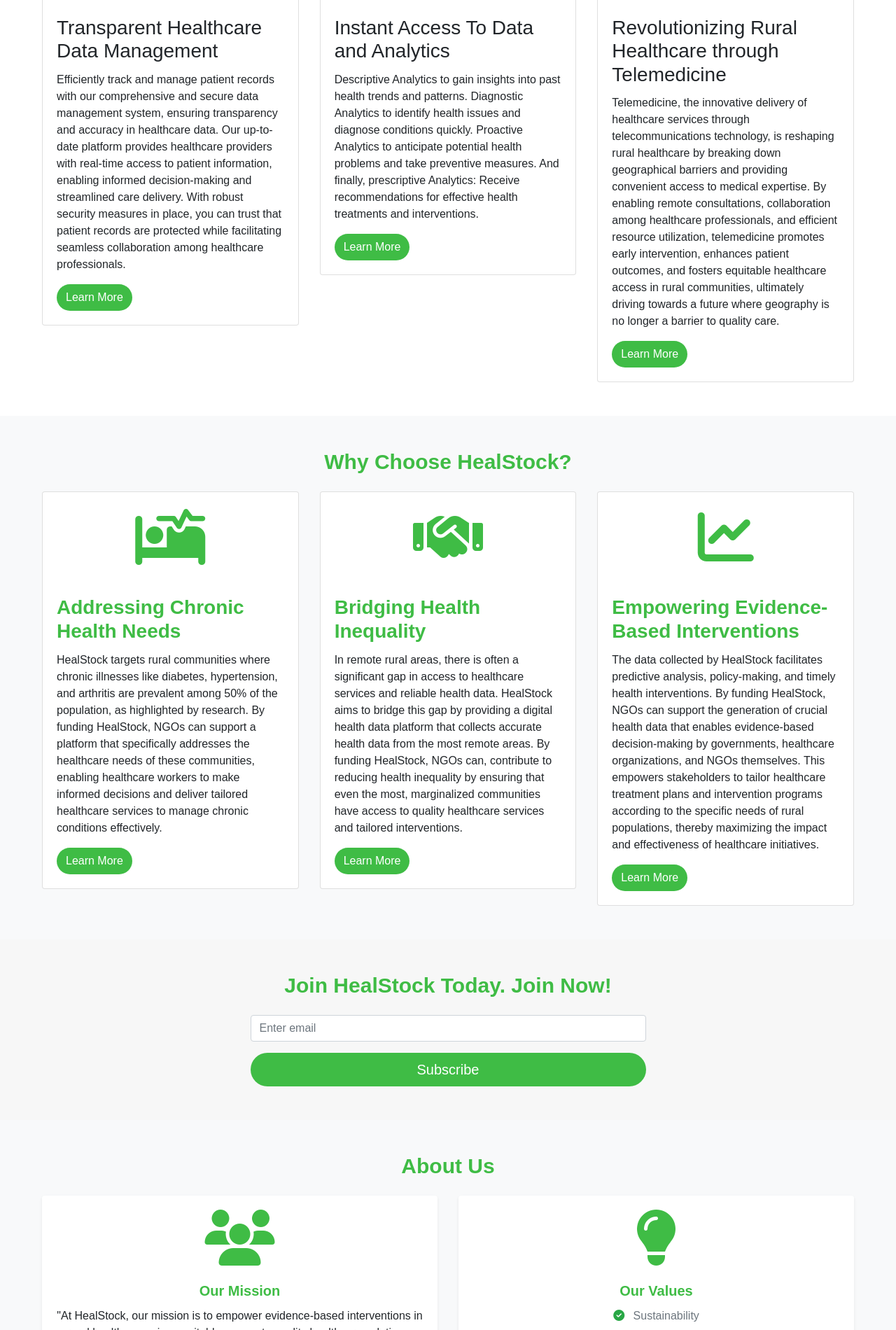
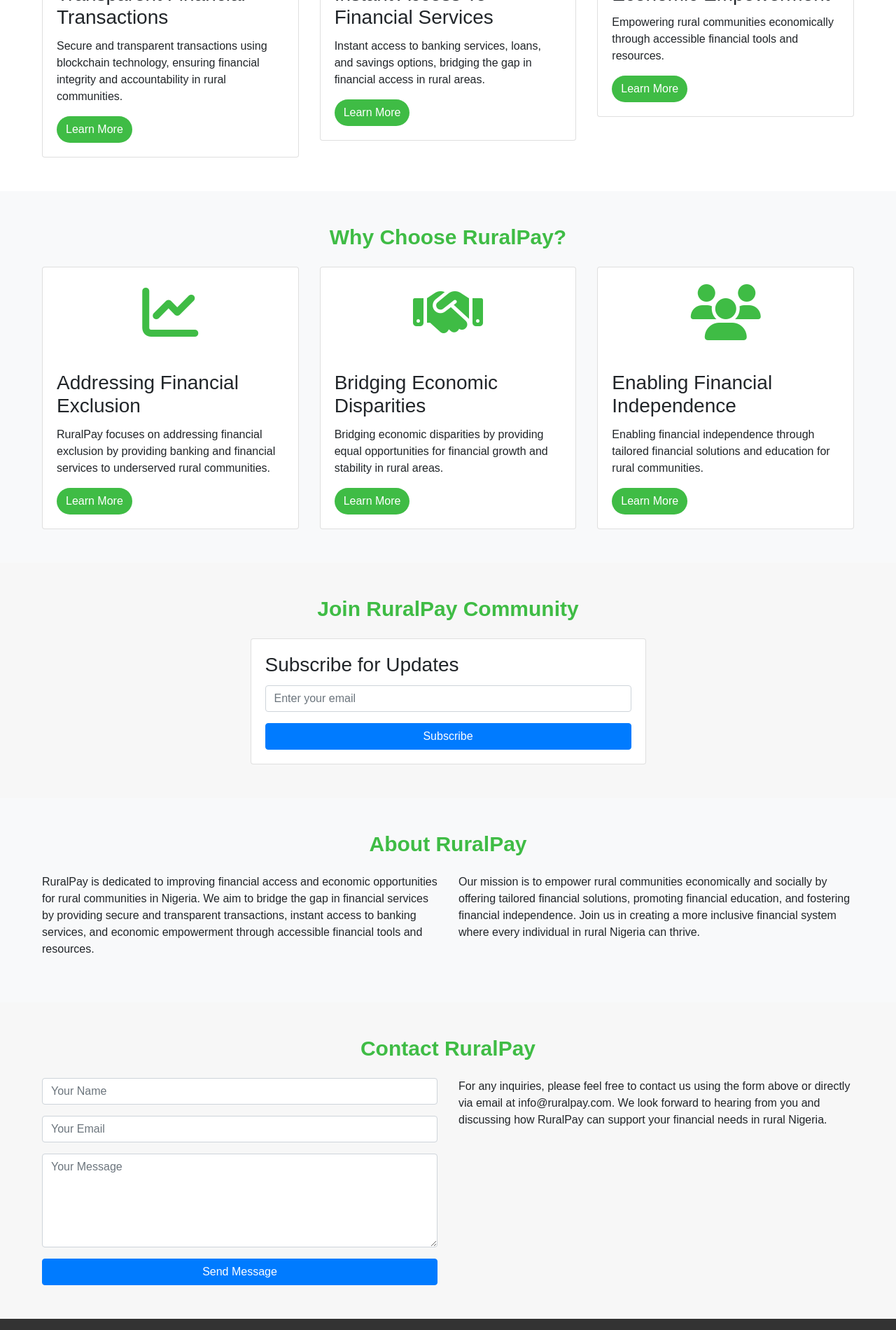
Before and after one commit to Nahsc0/RuralPay, a plain HTML site: page index.html in a window 1280 px wide. Shown: the part 900-2800 px from the top of the page at 70% size. Drawn offline with nearby package versions, Linux system fonts and the light colour scheme.

Commit message:
app updated

```diff
--- a/index.html
+++ b/index.html
@@ -3,7 +3,7 @@
 <head>
   <meta charset="UTF-8">
   <meta name="viewport" content="width=device-width, initial-scale=1.0">
-  <title>HealStock</title>
+  <title>RuralPay - Financial Inclusion</title>
   <link rel="stylesheet" href="https://maxcdn.bootstrapcdn.com/bootstrap/4.5.2/css/bootstrap.min.css">
   <link rel="stylesheet" href="https://cdnjs.cloudflare.com/ajax/libs/font-awesome/6.5.1/css/all.min.css">
   <link rel="stylesheet" href="assets/styles.css">
@@ -14,7 +14,7 @@
   <nav class="navbar navbar-expand-lg navbar-light bg-light">
     <div class="container">
       <div class="navbar-brand" id="top">
-            <a href="#"><img src="images/healstock.png" alt="HealStock Logo" class="img-fluid"></a>
+        <a href="#"><img src="images/RuralPayLogo.jpg" alt="RuralPay Logo" class="img-fluid"></a>
       </div>
       <button class="navbar-toggler" type="button" data-toggle="collapse" data-target="#navbarNav" aria-controls="navbarNav" aria-expanded="false" aria-label="Toggle navigation">
         <span class="navbar-toggler-icon"></span>
@@ -25,7 +25,7 @@
             <a class="nav-link links" href="#features">Key Features</a>
           </li>
           <li class="nav-item">
-            <a class="nav-link links" href="#why-choose">Why Choose HealStock?</a>
+            <a class="nav-link links" href="#why-choose">Why Choose RuralPay?</a>
           </li>
           <li class="nav-item">
             <a class="nav-link links" href="#community">Join Us</a>
@@ -47,18 +47,17 @@
       <div class="carousel-item active">
         <img src="images/img2.jpg" class="d-block w-100" alt="Slide 1">
         <div class="carousel-caption d-none d-md-block text-shadow">
-          <h1><strong class="hero-text">Welcome to HealStock</strong></h1>
-          <p>Your Solution for Promoting, Quality, Effective and Sustainable Rural Health-care</p>
+          <h1><strong class="hero-text">Welcome to RuralPay</strong></h1>
+          <p>Your Gateway to Financial Inclusion in Rural Nigeria</p>
         </div>
       </div>
       <div class="carousel-item">
         <img src="images/blockchain.jpg" class="d-block w-100" alt="Slide 2">
         <div class="carousel-caption d-none d-md-block text-shadow">
-          <h1><strong class="hero-text">Cloud Database Storage</strong></h1>
-          <p>Empowering Rural Healthcare Access</p>
+          <h1><strong class="hero-text">Empowering Rural Financial Access</strong></h1>
+          <p>Using Blockchain for Secure and Transparent Transactions</p>
         </div>
       </div>
-
       <!-- Add more slides as needed -->
     </div>
     <a class="carousel-control-prev" href="#hero" role="button" data-slide="prev">
@@ -69,8 +68,7 @@
       <span class="carousel-control-next-icon" aria-hidden="true"></span>
       <span class="sr-only">Next</span>
     </a>
-  </section><br><br>
-
+  </section>
 
   <!-- Key Features Section -->
   <section id="features" class="py-5">
@@ -79,110 +77,80 @@
       <div class="row">
         <div class="col-md-4">
           <div class="card">
-                <!-- <img src="images/img2.jpg" class="card-img-top" alt="Feature 1 Image"> -->
             <i class="fas fa-solid fa-link fa-5x mt-4 mb-4 card-img-top" style="color: #3fbc45; text-align: center;"></i>
             <div class="card-body">
-                    <h3 class="card-title">Transparent Healthcare Data Management</h3>
+              <h3 class="card-title">Transparent Financial Transactions</h3>
               <p class="card-text">
-                      Efficiently track and manage patient records with our comprehensive and secure data management system, ensuring transparency and accuracy in healthcare data. Our up-to-date platform provides healthcare providers with real-time access to patient information, enabling informed decision-making and streamlined care delivery. With robust security measures in place, you can trust that patient records are protected while facilitating seamless collaboration among healthcare professionals.</p>
-                    <a href="#" class="btn intBtn">Learn More</a>
-                </div>
-            </div>
-        </div>
-
-        <div class="col-md-4">
-            <div class="card">
-                <!-- <img src="images/img2.jpg" class="card-img-top" alt="Feature 1 Image"> -->
-                <i class="fas fa-solid fa-chart-line fa-5x mt-4 mb-4 card-img-top" style="color: #3fbc45; text-align: center;"></i>
-                <div class="card-body">
-                    <h3 class="card-title">Instant Access To Data and Analytics</h3>
-                    <p class="card-text">Descriptive Analytics to gain insights into past health trends and patterns. Diagnostic Analytics to identify health issues and diagnose conditions quickly. Proactive Analytics to anticipate potential health problems and take preventive measures. And finally, prescriptive Analytics: Receive recommendations for effective health treatments and interventions.</p>
+                Secure and transparent transactions using blockchain technology, ensuring financial integrity and accountability in rural communities.
+              </p>
               <a href="#" class="btn intBtn">Learn More</a>
             </div>
           </div>
         </div>
         <div class="col-md-4">
           <div class="card">
-                <!-- <img src="images/telemedicine-icon.jpg" class="card-img-top" alt="Telemedicine Icon"> -->
-<i class="fas fa-solid fa-user-md fa-5x mt-4 mb-4 card-img-top" style="color: #3fbc45; text-align: center;"></i>
+            <i class="fas fa-solid fa-chart-line fa-5x mt-4 mb-4 card-img-top" style="color: #3fbc45; text-align: center;"></i>
             <div class="card-body">
-                    <h3 class="card-title">Revolutionizing Rural Healthcare through Telemedicine</h3>
-                    <p class="card-text">Telemedicine, the innovative delivery of healthcare services through telecommunications technology, is reshaping rural healthcare by breaking down geographical barriers and providing convenient access to medical expertise. By enabling remote consultations, collaboration among healthcare professionals, and efficient resource utilization, telemedicine promotes early intervention, enhances patient outcomes, and fosters equitable healthcare access in rural communities, ultimately driving towards a future where geography is no longer a barrier to quality care.</p>
+              <h3 class="card-title">Instant Access To Financial Services</h3>
+              <p class="card-text">
+                Instant access to banking services, loans, and savings options, bridging the gap in financial access in rural areas.
+              </p>
+              <a href="#" class="btn intBtn">Learn More</a>
+            </div>
+          </div>
+        </div>
+        <div class="col-md-4">
+          <div class="card">
+            <i class="fas fa-solid fa-money-bill-wave fa-5x mt-4 mb-4 card-img-top" style="color: #3fbc45; text-align: center;"></i>
+            <div class="card-body">
+              <h3 class="card-title">Economic Empowerment</h3>
+              <p class="card-text">
+                Empowering rural communities economically through accessible financial tools and resources.
+              </p>
               <a href="#" class="btn intBtn">Learn More</a>
             </div>
           </div>
         </div>
       </div>
-
     </div>
   </section>
 
   <!-- Why Choose Section -->
   <section id="why-choose" class="py-5 bg-light">
     <div class="container">
-      <h2 class="text-center mb-4 features"><strong>Why Choose HealStock?</strong></h2>
-      <!-- Add Carousel or Slider Here -->
+      <h2 class="text-center mb-4 features"><strong>Why Choose RuralPay?</strong></h2>
       <div class="row">
         <div class="col-md-4">
           <div class="card">
-                <!-- <img src="images/img2.jpg" class="card-img-top" alt="Feature 1 Image"> -->
-<i class="fa-solid fa-procedures fa-5x mt-4 mb-4 card-img-top" style="color: #3fbc45; text-align: center;"></i>
+            <i class="fas fa-solid fa-chart-line fa-5x mt-4 mb-4 card-img-top" style="color: #3fbc45; text-align: center;"></i>
             <div class="card-body">
-
-                    <h3 class="card-title"><strong class="links">Addressing Chronic Health Needs</strong></h3>
+              <h3 class="card-title">Addressing Financial Exclusion</h3>
               <p class="card-text">
-                      HealStock targets rural communities where chronic illnesses
-                      like diabetes, hypertension, and arthritis are prevalent among 50%
-                      of the population, as highlighted by research.
-                      By funding HealStock, NGOs can support a platform
-                      that specifically addresses the healthcare needs
-                      of these communities, enabling healthcare workers
-                      to make informed decisions and deliver tailored
-                      healthcare services to manage chronic conditions effectively.
+                RuralPay focuses on addressing financial exclusion by providing banking and financial services to underserved rural communities.
               </p>
               <a href="#" class="btn intBtn">Learn More</a>
             </div>
           </div>
         </div>
-
         <div class="col-md-4">
           <div class="card">
-                <!-- <img src="images/img2.jpg" class="card-img-top" alt="Feature 1 Image"> -->
-<i class="fa-solid fa-handshake fa-5x mt-4 mb-4 card-img-top" style="color: #3fbc45; text-align: center;"></i>
+            <i class="fas fa-solid fa-handshake fa-5x mt-4 mb-4 card-img-top" style="color: #3fbc45; text-align: center;"></i>
             <div class="card-body">
-
-                    <h3 class="card-title"><strong class="links">Bridging Health Inequality</strong></h3>
+              <h3 class="card-title">Bridging Economic Disparities</h3>
               <p class="card-text">
-                      In remote rural areas, there is often a significant gap in access
-                      to healthcare services and reliable health data.
-                      HealStock aims to bridge this gap by providing a digital
-                      health data platform that collects accurate health data
-                      from the most remote areas. By funding HealStock, NGOs can,
-                      contribute to reducing health inequality by ensuring that even the most,
-                      marginalized communities have access to quality
-                      healthcare services and tailored interventions.
+                Bridging economic disparities by providing equal opportunities for financial growth and stability in rural areas.
               </p>
               <a href="#" class="btn intBtn">Learn More</a>
             </div>
           </div>
         </div>
-
         <div class="col-md-4">
           <div class="card">
-                <!-- <img src="images/img2.jpg" class="card-img-top" alt="Feature 1 Image"> -->
-<i class="fa-solid fa-chart-line fa-5x mt-4 mb-4 card-img-top" style="color: #3fbc45; text-align: center;"></i>
+            <i class="fas fa-solid fa-users fa-5x mt-4 mb-4 card-img-top" style="color: #3fbc45; text-align: center;"></i>
             <div class="card-body">
-                    <h3 class="card-title"><strong class="links">Empowering Evidence-Based Interventions</strong></h3>
+              <h3 class="card-title">Enabling Financial Independence</h3>
               <p class="card-text">
-                      The data collected by HealStock facilitates predictive analysis,
-                      policy-making, and timely health interventions.
-                      By funding HealStock, NGOs can support the generation of
-                      crucial health data that enables evidence-based decision-making
-                      by governments, healthcare organizations, and NGOs themselves.
-                      This empowers stakeholders to tailor healthcare
-                      treatment plans and intervention programs according to
-                      the specific needs of rural populations, thereby maximizing
-                      the impact and effectiveness of healthcare initiatives.
+                Enabling financial independence through tailored financial solutions and education for rural communities.
               </p>
               <a href="#" class="btn intBtn">Learn More</a>
             </div>
@@ -195,59 +163,18 @@
   <!-- Join Us Section -->
   <section id="community" class="py-5">
     <div class="container">
-        <div class="row justify-content-center">
-          <div class="col-lg-6">
-            <h2 class="text-center mb-4 features">Join HealStock Today. Join Now!</h2>
-            <form>
+      <h2 class="text-center mb-4 features"><strong>Join RuralPay Community</strong></h2>
+      <div class="row">
+        <div class="col-md-6 mx-auto">
+          <div class="card">
+            <div class="card-body">
+              <h3 class="card-title">Subscribe for Updates</h3>
+              <form action="#" method="post">
                 <div class="form-group">
-                <input type="email" class="form-control" id="email" aria-describedby="emailHelp" placeholder="Enter email">
+                  <input type="email" class="form-control" placeholder="Enter your email">
                 </div>
-              <button type="submit" id="sub" class="btn intBtn btn-lg btn-block">Subscribe</button>
+                <button type="submit" class="btn btn-primary btn-block">Subscribe</button>
               </form>
-          </div>
-        </div>
-      </div>
-
-  </section>
-
-  <!-- About Us Section -->
-  <section id="about" class="py-5 bg-light">
-    <div class="container">
-      <h2 class="text-center mb-4 features">About Us</h2>
-      <div class="row">
-        <div class="col-md-6">
-          <div class="card border-0 shadow-sm">
-            <div class="card-body text-center">
-              <i class="fas fa-users fa-5x mb-4" style="color: #3fbc45;"></i>
-              <h5 class="card-title"><strong class="links">Our Mission</strong></h5>
-              <p class="card-text">
-
-                "At HealStock, our mission is to empower evidence-based interventions in rural health, ensuring equitable access to quality healthcare solutions. Through innovative technology and data-driven approaches, we strive to bridge health disparities, foster collaboration, and improve health outcomes for underserved communities worldwide."</p>
-            </div>
-          </div>
-        </div>
-        <div class="col-md-6">
-          <div class="card border-0 shadow-sm">
-            <div class="card-body text-center">
-              <i class="fas fa-lightbulb fa-5x mb-4" style="color: #3fbc45;"></i>
-              <h5 class="card-title"><strong class="links">Our Values</strong></h5>
-              <ul class="list-unstyled">
-                <li class="text-muted mb-3"><i class="fas fa-check-circle text-success mr-2"></i> Sustainability</li>
-                <li class="text-muted mb-3"><i class="fas fa-check-circle text-success mr-2"></i> Adaptability</li>
-                <li class="text-muted mb-3"><i class="fas fa-check-circle text-success mr-2"></i> Community</li>
-                <li class="text-muted"><i class="fas fa-check-circle text-success mr-2"></i> Innovation</li>
-                <li class="text-muted mb-3"><i class="fas fa-check-circle text-success mr-2"></i> Empowerment</li>
-              </ul>
-            </div>
-          </div>
-        </div>
-      </div>
-      <div class="row mt-4">
-        <div class="col-md-8 offset-md-2">
-          <div class="card border-0 shadow-sm">
-            <div class="card-body text-center">
-              <h5 class="card-title"><strong class="links">Our Commitment</strong></h5>
-              <p class="card-text"> HealStock is dedicated to rural health, prioritizing innovation, accessibility, and community collaboration. We uphold integrity, ensuring trust in our services, and empower rural communities for lasting impact.</p>
             </div>
           </div>
         </div>
@@ -255,47 +182,64 @@
     </div>
   </section>
 
-
-  <!-- Contact Us Section -->
-  <section id="contact" class="py-5">
+  <!-- About Us Section -->
+  <section id="about" class="py-5 bg-light">
     <div class="container">
-      <h2 class="text-center mb-4 features">Contact Us</h2>
-      <p class="text-center mb-4"><strong>Please fill out the form below to get in touch with us</strong></p>
-      <div class="row justify-content-center">
-        <div class="col-md-8">
-          <form>
-            <div class="form-group">
-              <input type="text" class="form-control" id="name" placeholder="Your Name" required>
+      <h2 class="text-center mb-4 features"><strong>About RuralPay</strong></h2>
+      <div class="row">
+        <div class="col-md-6">
+          <p>
+            RuralPay is dedicated to improving financial access and economic opportunities for rural communities in Nigeria. We aim to bridge the gap in financial services by providing secure and transparent transactions, instant access to banking services, and economic empowerment through accessible financial tools and resources.
+          </p>
         </div>
-            <div class="form-group">
-              <input type="email" class="form-control" id="email" placeholder="Your Email" required>
-            </div>
-            <div class="form-group">
-              <textarea class="form-control" id="message" rows="5" placeholder="Your Message" required></textarea>
-            </div>
-            <button type="submit" class="btn intBtn btn-lg btn-block">Send Message</button>
-          </form>
+        <div class="col-md-6">
+          <p>
+            Our mission is to empower rural communities economically and socially by offering tailored financial solutions, promoting financial education, and fostering financial independence. Join us in creating a more inclusive financial system where every individual in rural Nigeria can thrive.
+          </p>
         </div>
       </div>
     </div>
   </section>
 
+  <!-- Contact Us Section -->
+  <section id="contact" class="py-5">
+    <div class="container">
+      <h2 class="text-center mb-4 features"><strong>Contact RuralPay</strong></h2>
+      <div class="row">
+        <div class="col-md-6">
+          <form action="#" method="post">
+            <div class="form-group">
+              <input type="text" class="form-control" placeholder="Your Name">
+            </div>
+            <div class="form-group">
+              <input type="email" class="form-control" placeholder="Your Email">
+            </div>
+            <div class="form-group">
+              <textarea class="form-control" placeholder="Your Message" rows="5"></textarea>
+            </div>
+            <button type="submit" class="btn btn-primary btn-block">Send Message</button>
+          </form>
+        </div>
+        <div class="col-md-6">
+          <p>
+            For any inquiries, please feel free to contact us using the form above or directly via email at info@ruralpay.com. We look forward to hearing from you and discussing how RuralPay can support your financial needs in rural Nigeria.
+          </p>
+        </div>
+      </div>
+    </div>
+  </section>
 
   <!-- Footer -->
-  <footer class="bg-dark text-white text-center py-3">
+  <footer class="footer py-4 text-center">
     <div class="container">
-      <p>&copy; 2024 HealStock. All rights reserved.</p>
-      <a href="#top" class="back-to-top">
-        <i class="fas fa-chevron-up"></i> <!-- Font Awesome icon for the up arrow -->
-      </a>
+      <p>&copy; 2024 RuralPay. All rights reserved.</p>
+      <a href="#top" class="back-to-top">Back to Top</a>
     </div>
   </footer>
 
-
-<script src="assets/script.js"></script>
-  <!-- Bootstrap JS -->
-  <script src="https://ajax.googleapis.com/ajax/libs/jquery/3.5.1/jquery.min.js"></script>
-  <script src="https://cdnjs.cloudflare.com/ajax/libs/popper.js/1.16.0/umd/popper.min.js"></script>
-  <script src="https://maxcdn.bootstrapcdn.com/bootstrap/4.5.2/js/bootstrap.min.js"></script>
+  <!-- Scripts -->
+  <script src="https://code.jquery.com/jquery-3.5.1.slim.min.js"></script>
+  <script src="https://cdn.jsdelivr.net/npm/@popperjs/core@2.9.3/dist/umd/popper.min.js"></script>
+  <script src="https://stackpath.bootstrapcdn.com/bootstrap/4.5.2/js/bootstrap.min.js"></script>
 </body>
 </html>
```
Also changed, not shown: images/RuralPayLogo.jpg (added), images/blockchain.jpg, images/healstock.png (deleted), images/img2.jpg. Lines whose indentation alone changed are shown as unchanged.
